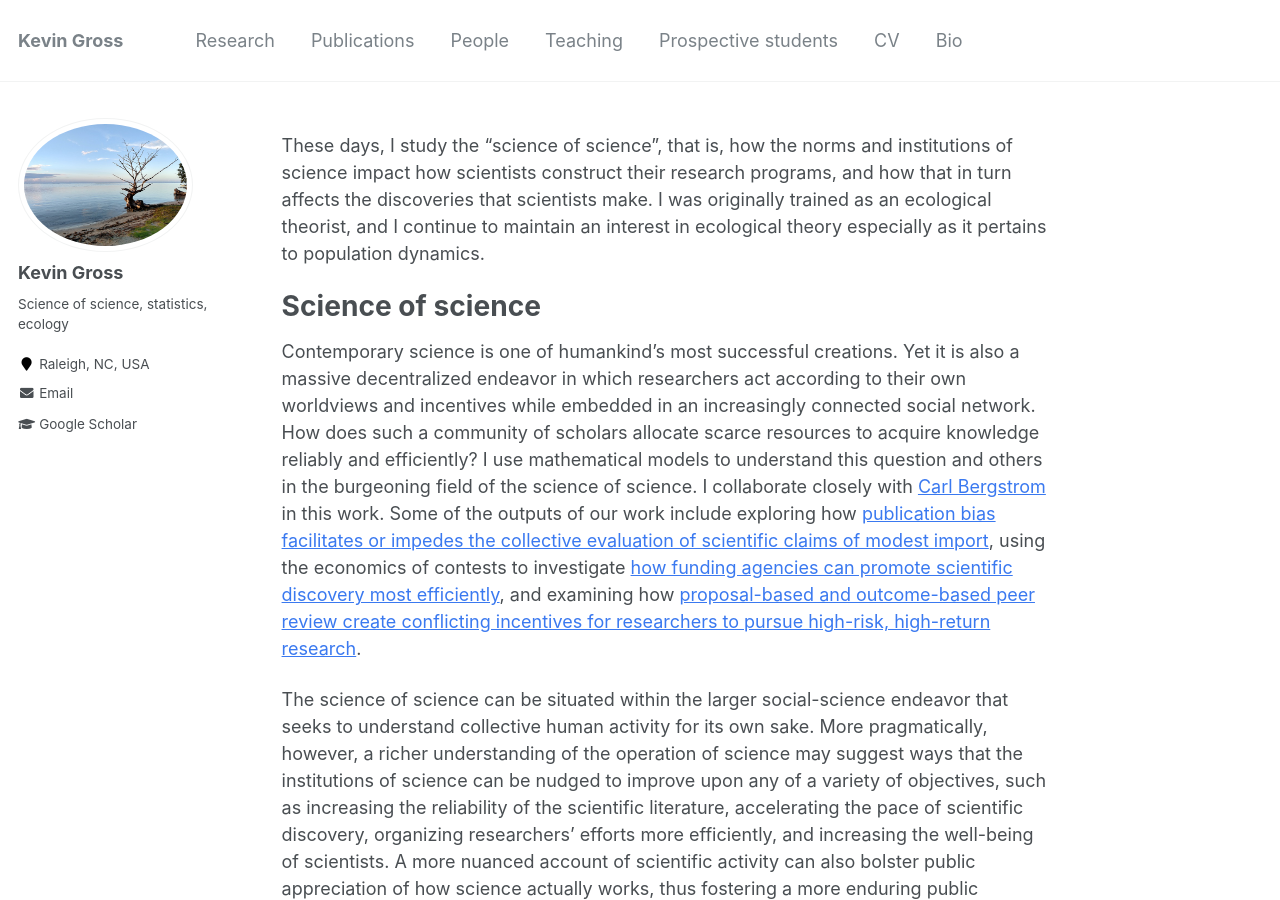
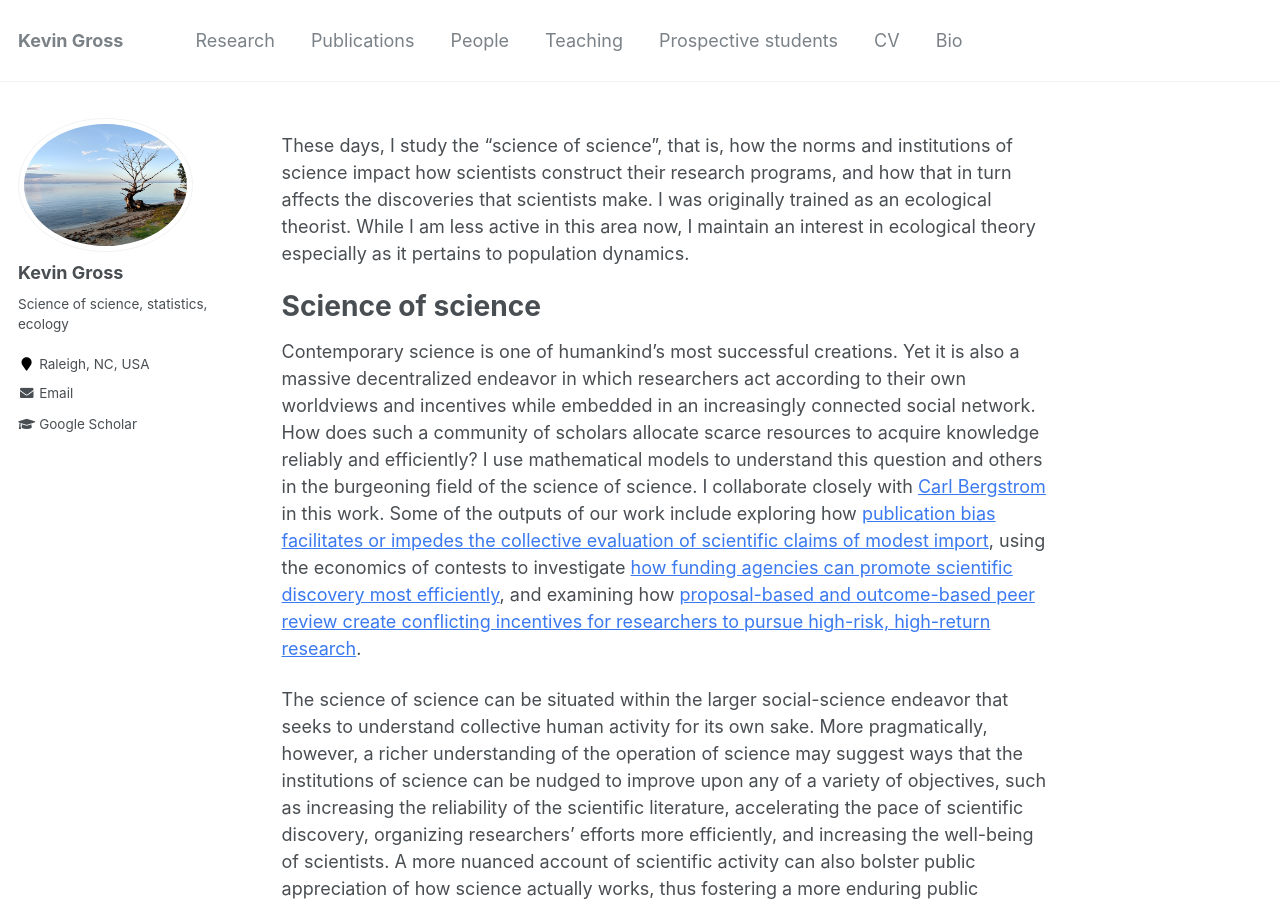
Before and after one commit to krgross/krgross.github.io, a Jekyll site: the page built from _pages/research.md, in a window 1280 px wide and 900 px high. Built offline with Jekyll 4.4.1, drawn with Linux system fonts in a browser that asks for light colours.

Commit message:
Update research.md

```diff
--- a/_pages/research.md
+++ b/_pages/research.md
@@ -3,7 +3,7 @@ permalink: /research/
 title: ""
 ---
 
-These days, I study the "science of science", that is, how the norms and institutions of science impact how scientists construct their research programs, and how that in turn affects the discoveries that scientists make.  I was originally trained as an ecological theorist, and I continue to maintain an interest in ecological theory especially as it pertains to population dynamics.
+These days, I study the "science of science", that is, how the norms and institutions of science impact how scientists construct their research programs, and how that in turn affects the discoveries that scientists make.  I was originally trained as an ecological theorist.  While I am less active in this area now, I maintain an interest in ecological theory especially as it pertains to population dynamics.
 
 # Science of science
 
```
